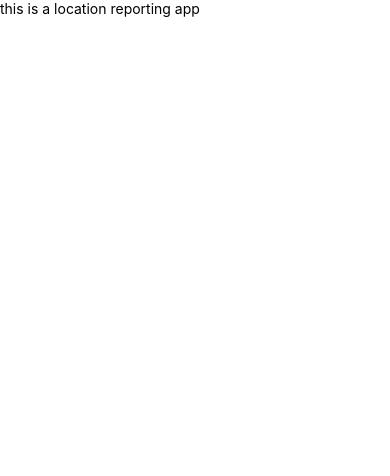
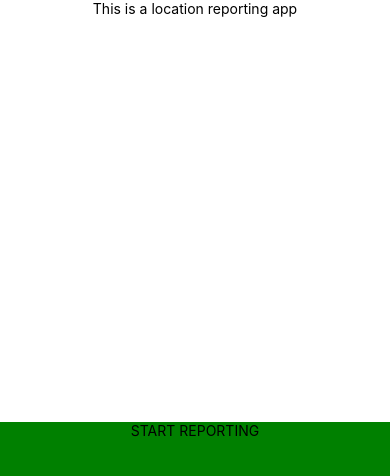
Before and after one commit to sagarsaluja/locationReportingMobileApp, a React Native app in the folder LocationReporting/: screen / in a window 390 px wide. Shown: the top 476 px of the page. Built offline with nearby package versions, Linux system fonts and the light colour scheme.

Commit message:
added location reporting module

```diff
--- a/LocationReporting/App.js
+++ b/LocationReporting/App.js
@@ -1,11 +1,33 @@
-import React from 'react';
+import React, { useEffect, } from 'react';
+
 
 import {
   Text,
+  TouchableOpacity,
   View,
 } from 'react-native';
 
-const App = () => (<View>
-  <Text>{"this is a location reporting app"}</Text>
-</View>)
+import { NativeModules } from 'react-native';
+
+const { LocationModule } = NativeModules;
+const App = () => {
+  return (
+    <View style={{ flex: 1, }}>
+      <View style={{ alignItems: 'center', flex: 1 }}>
+        <Text>{"This is a location reporting app"}</Text>
+      </View>
+      <TouchableOpacity
+        style={{ backgroundColor: "green", flex: 1, alignItems: 'center' }}
+        onPress={async () => {
+          console.log("starting location reporting", LocationModule, JSON.stringify(LocationModule));
+          await LocationModule.startLocationService();
+          await LocationModule.getConstants();
+
+        }}
+      >
+        <Text>{"START REPORTING"}</Text>
+      </TouchableOpacity>
+    </View>
+  )
+}
 export default App;
--- a/LocationReporting/package.json
+++ b/LocationReporting/package.json
@@ -10,6 +10,7 @@
     "test": "jest"
   },
   "dependencies": {
+    "n": "^9.1.0",
     "react": "18.2.0",
     "react-native": "0.71.8"
   },
```
Also changed, not shown: 10 other files (tests, documents, lock files or other folders).
